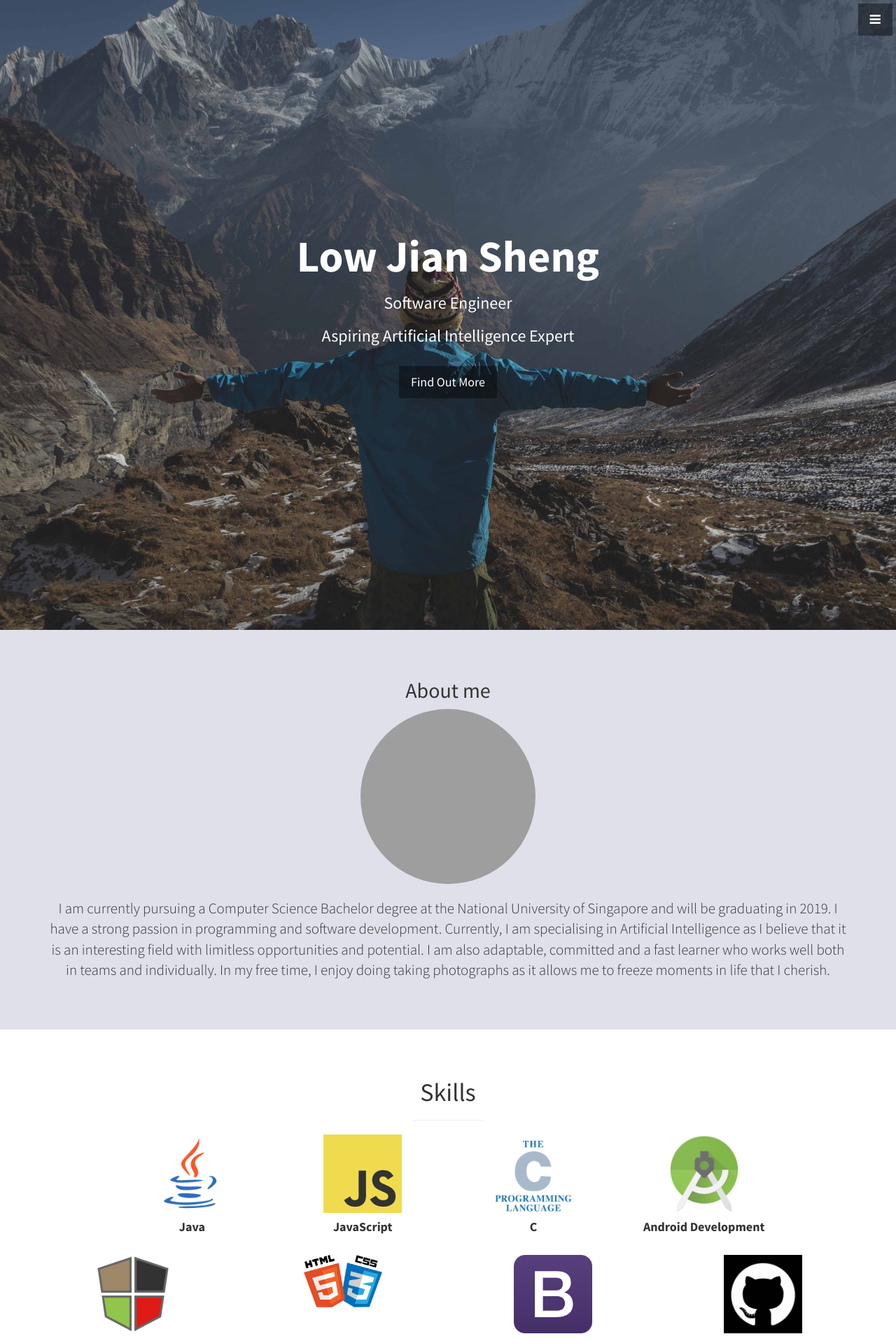
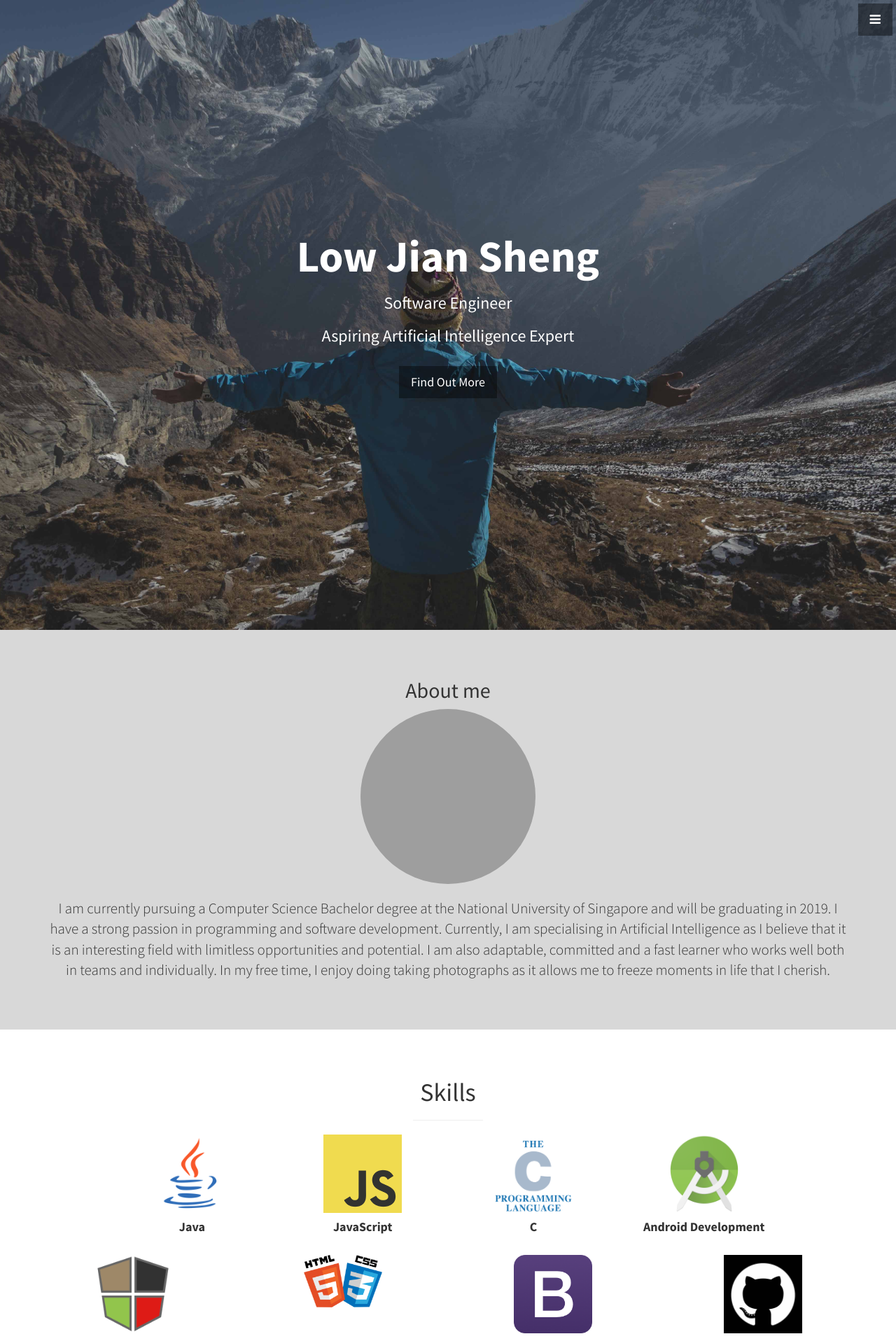
Before and after one commit to lowjiansheng/lowjiansheng, a Jekyll site: the page built from index.html, in a window 1280 px wide. Shown: the top 1916 px of the page at 70% size. Built offline with Jekyll 4.4.1, drawn with Linux system fonts in a browser that asks for light colours; grey boxes are pictures that could not be loaded.

Commit message:
Change color of about background

```diff
--- a/_includes/about.html
+++ b/_includes/about.html
@@ -1,4 +1,4 @@
-<section id="about" class="about" style="background-color: #e0e0eb;">
+<section id="about" class="about" style="background-color: #D8D8D8;">
   <div class="container">
     <div class="row">
       <div class="col-lg-12 text-center">
```
